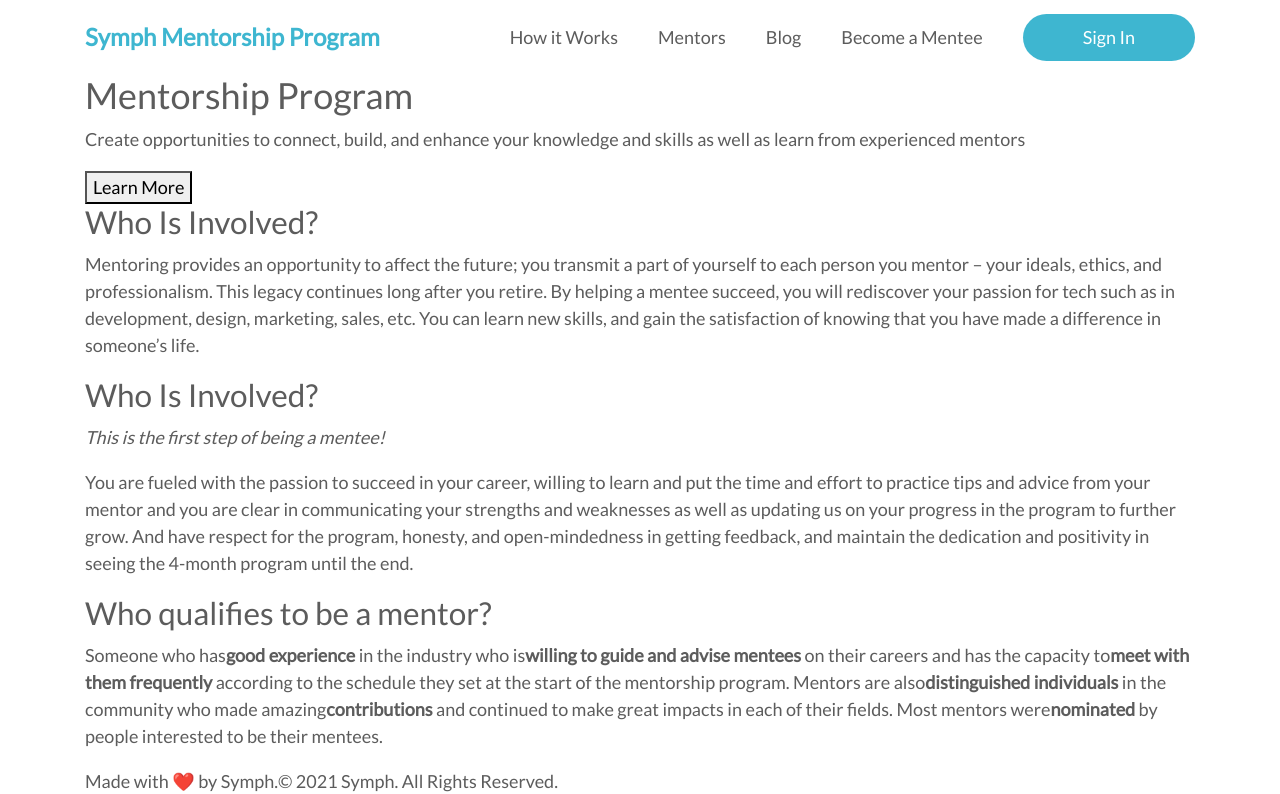
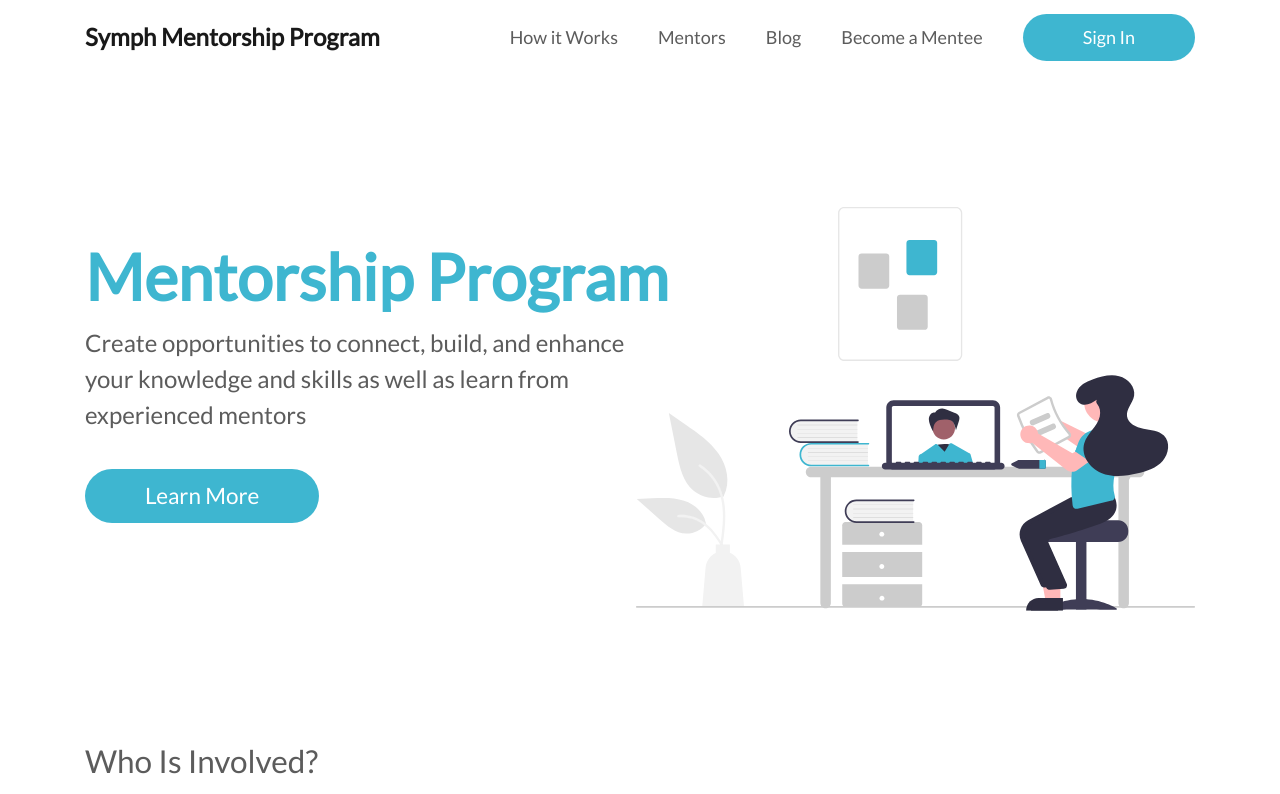
Before and after one commit to ramidem/symph-mentorship-program, a React (Create React App) app: page / in a window 1280 px wide. Shown: the top 794 px of the page. Built offline with nearby package versions, Linux system fonts and the light colour scheme; the HTML template or start-up script is replaced by a standard one.

Commit message:
[Feature][Med] update Page Header

```diff
--- a/package.json
+++ b/package.json
@@ -12,9 +12,9 @@
     "@types/react-dom": "^17.0.1",
     "bootstrap": "^4.6.0",
     "customize-cra": "^1.0.0",
-    "react": "^17.0.1",
+    "react": "^17.0.2",
     "react-app-rewire-hot-loader": "^2.0.1",
-    "react-dom": "^17.0.1",
+    "react-dom": "^17.0.2",
     "react-hot-loader": "^4.13.0",
     "react-scripts": "4.0.3",
     "reactstrap": "^8.9.0",
--- a/src/App.tsx
+++ b/src/App.tsx
@@ -1,17 +1,15 @@
 import { Container } from 'reactstrap';
 
 import Footer from './components/Footer';
-import MainSection from './components/Landing/MainSection';
+import LandingPage from './components/LandingPage';
 import NavBar from './components/NavBar';
-import SubSection from './components/Landing/SubSection';
 
 function App() {
   return (
     <>
       <NavBar />
       <Container>
-        <MainSection />
-        <SubSection />
+        <LandingPage />
         <Footer />
       </Container>
     </>
--- a/src/assets/css/index.css
+++ b/src/assets/css/index.css
@@ -6,6 +6,8 @@
 :root {
   --primary-color: #3EB6D0;
   --secondary-color: #5C5C5C;
+  --primary: #3EB6D0;
+  --secondary: #5C5C5C;
 }
 
 html {
--- a/src/components/Landing/MainSection.tsx
+++ /dev/null
@@ -1,13 +0,0 @@
-/* eslint-disable react/button-has-type */
-/* eslint-disable max-len */
-function MainSection() {
-  return (
-    <>
-      <h2>Mentorship Program</h2>
-      <p>Create opportunities to connect, build, and enhance your knowledge and skills as well as learn from experienced mentors</p>
-      <button>Learn More</button>
-    </>
-  );
-}
-
-export default MainSection;
--- /dev/null
+++ b/src/components/Landing/PageHeading.tsx
@@ -0,0 +1,43 @@
+import styled from 'styled-components';
+import { Col, Row } from 'reactstrap';
+
+import { StyledButton } from '../../shared/styledComponents';
+import officeGirl from '../../assets/images/office_girl.svg';
+
+const HeadingWrapper = styled.div`
+  padding: 165px 0 220px 0;
+  background: url(${officeGirl}) no-repeat right;
+
+  p {
+    font-size: 24px;
+  }
+`;
+
+const HeadingOne = styled.h1`
+  font-size: 64px;
+  font-weight: 700;
+  color: var(--primary-color);
+`;
+
+function PageHeading() {
+  return (
+    <HeadingWrapper>
+      <Row>
+        <Col md={12} lg={8}>
+          <HeadingOne>Mentorship Program</HeadingOne>
+        </Col>
+      </Row>
+      <Row>
+        <Col md={6}>
+          <p>
+            Create opportunities to connect, build, and enhance your knowledge and
+            skills as well as learn from experienced mentors
+          </p>
+          <StyledButton size="lg" className="mt-3">Learn More</StyledButton>
+        </Col>
+      </Row>
+    </HeadingWrapper>
+  );
+}
+
+export default PageHeading;
--- /dev/null
+++ b/src/components/LandingPage.tsx
@@ -0,0 +1,13 @@
+import PageHeading from './Landing/PageHeading';
+import SubSection from './Landing/SubSection';
+
+function LandingPage() {
+  return (
+    <>
+      <PageHeading />
+      <SubSection />
+    </>
+  );
+}
+
+export default LandingPage;
--- a/src/components/NavBarMenu/MenuItems.tsx
+++ b/src/components/NavBarMenu/MenuItems.tsx
@@ -1,5 +1,6 @@
-import { Button } from 'reactstrap';
 import styled from 'styled-components';
+
+import { StyledButton } from '../../shared/styledComponents';
 
 const Item = styled.li`
   margin-right: 40px;
@@ -14,20 +15,10 @@ const Item = styled.li`
   }
 `;
 
-const StyledButton = styled(Button)`
-  padding: 10px 60px;
-  background: #3eb6d0;
-  border: none;
-  border-radius: 9999px;
-  color: #ffffff;
-`;
-
 function MenuItems() {
   const signInButton = (
     <li key="signin">
-      <a href="/">
-        <StyledButton>Sign In</StyledButton>
-      </a>
+      <StyledButton href="/">Sign In</StyledButton>
     </li>
   );
 
--- a/src/components/NavBarMenu/SiteTitle.tsx
+++ b/src/components/NavBarMenu/SiteTitle.tsx
@@ -5,15 +5,15 @@ const Title = styled(NavbarBrand)`
   font-size: 24px;
   font-weight: 900;
 
-  a {
-    color: var(--primary-color);
+  & > a {
+    color: var(--primary-color)!important;
   }
 `;
 
 function SiteTitle() {
   return (
-    <Title>
-      <a href="/">Symph Mentorship Program</a>
+    <Title href="/">
+      Symph Mentorship Program
     </Title>
   );
 }
--- /dev/null
+++ b/src/shared/styledComponents.js
@@ -0,0 +1,10 @@
+import styled from 'styled-components';
+import { Button } from 'reactstrap';
+
+export const StyledButton = styled(Button)`
+  padding: 10px 60px;
+  background: #3eb6d0;
+  border: none;
+  border-radius: 9999px;
+  color: #ffffff;
+`;
```
Also changed, not shown: src/assets/images/office_girl.svg (added), 1 other file (tests, documents, lock files or other folders).
